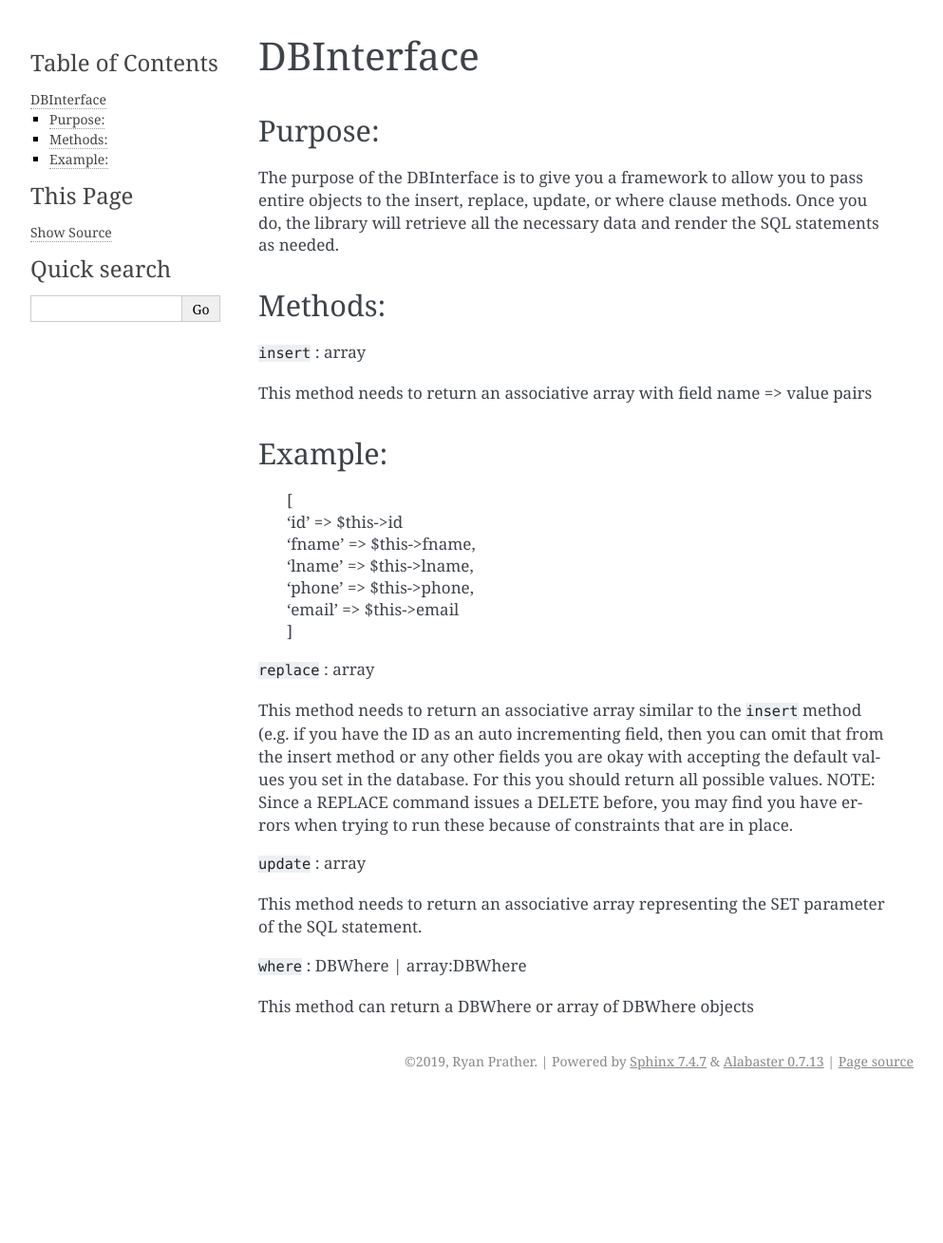
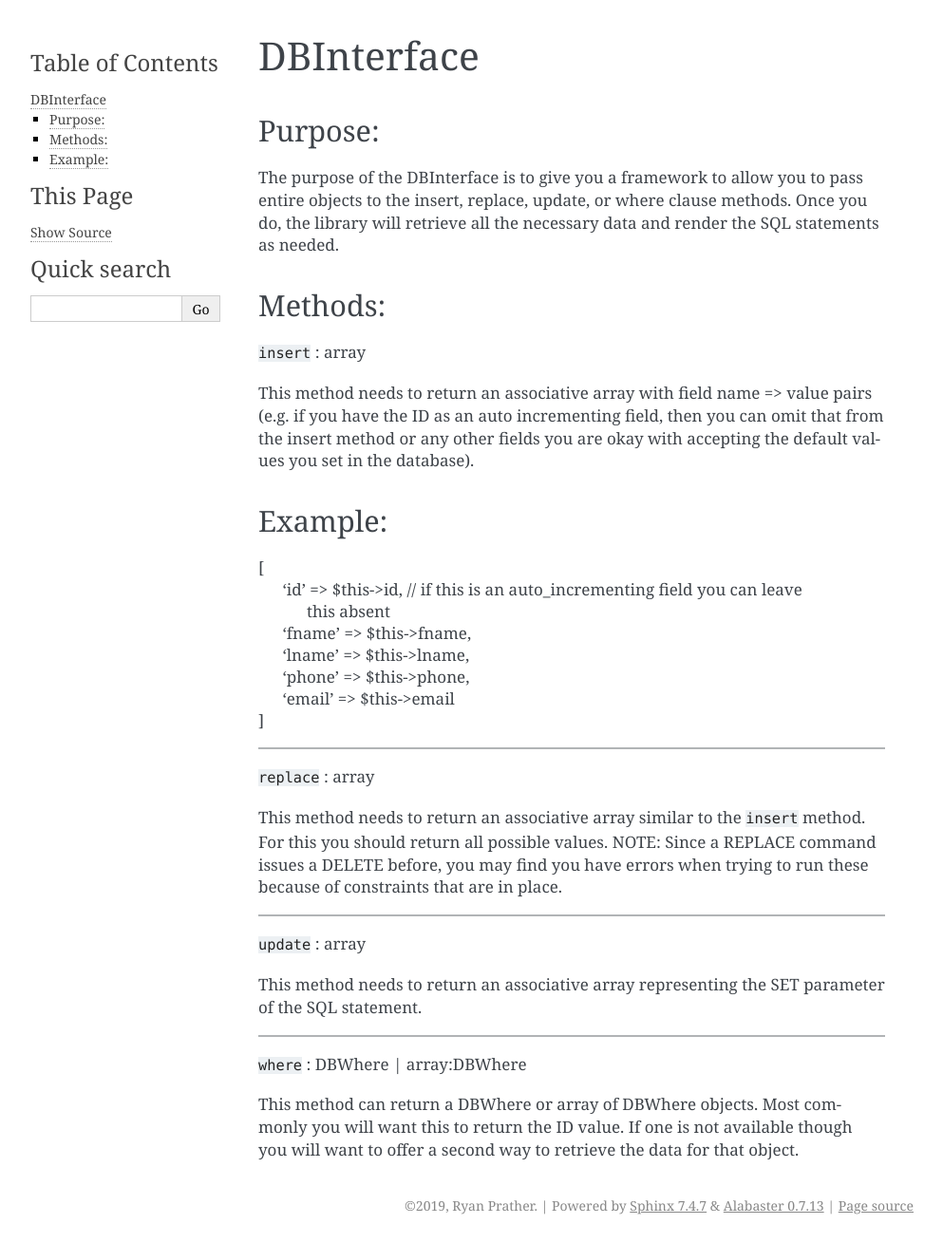
Before and after one commit to godsgood33/php-db, a Sphinx documentation site: the page built from docs/DBInterface.rst, in a window 1280 px wide. Shown: the whole page at 95% size, without its empty margins (148-1141 px from the left). Built offline with Sphinx 7.4.7, drawn with Linux system fonts in a browser that asks for light colours; before the commit the page ends 1157 px from its top, so only the background shows below that.

Commit message:
docs[interface]: updated docs
refactored DBInterface docs

```diff
--- a/docs/DBInterface.rst
+++ b/docs/DBInterface.rst
@@ -14,33 +14,42 @@ Methods:
 ``insert`` : array
 
 This method needs to return an associative array with field name => value pairs
+(e.g. if you have the ID as an auto incrementing field, then you can omit that
+from the insert method or any other fields you are okay with accepting the
+default values you set in the database).
 
 Example:
 --------
 
-    | [
-    | 'id' => $this->id
-    | 'fname' => $this->fname,
-    | 'lname' => $this->lname,
-    | 'phone' => $this->phone,
-    | 'email' => $this->email
-    | ]
+| [
+|    'id' => $this->id, // if this is an auto_incrementing field you can leave
+|       this absent
+|    'fname' => $this->fname,
+|    'lname' => $this->lname,
+|    'phone' => $this->phone,
+|    'email' => $this->email
+| ]
+
+-------------
 
 ``replace`` : array
 
 This method needs to return an associative array similar to the ``insert``
-method (e.g. if you have the ID as an auto incrementing field, then you can
-omit that from the insert method or any other fields you are okay with
-accepting the default values you set in the database.  For this you should
-return all possible values.  NOTE: Since a REPLACE command issues a DELETE
-before, you may find you have errors when trying to run these because of
-constraints that are in place.
+method.  For this you should return all possible values.  NOTE: Since a REPLACE
+command issues a DELETE before, you may find you have errors when trying to run
+these because of constraints that are in place.
+
+-------------
 
 ``update`` : array
 
 This method needs to return an associative array representing the SET parameter
 of the SQL statement.
 
+-------------
+
 ``where`` : DBWhere | array:DBWhere
 
-This method can return a DBWhere or array of DBWhere objects
+This method can return a DBWhere or array of DBWhere objects.  Most commonly
+you will want this to return the ID value.  If one is not available though you
+will want to offer a second way to retrieve the data for that object.
```
